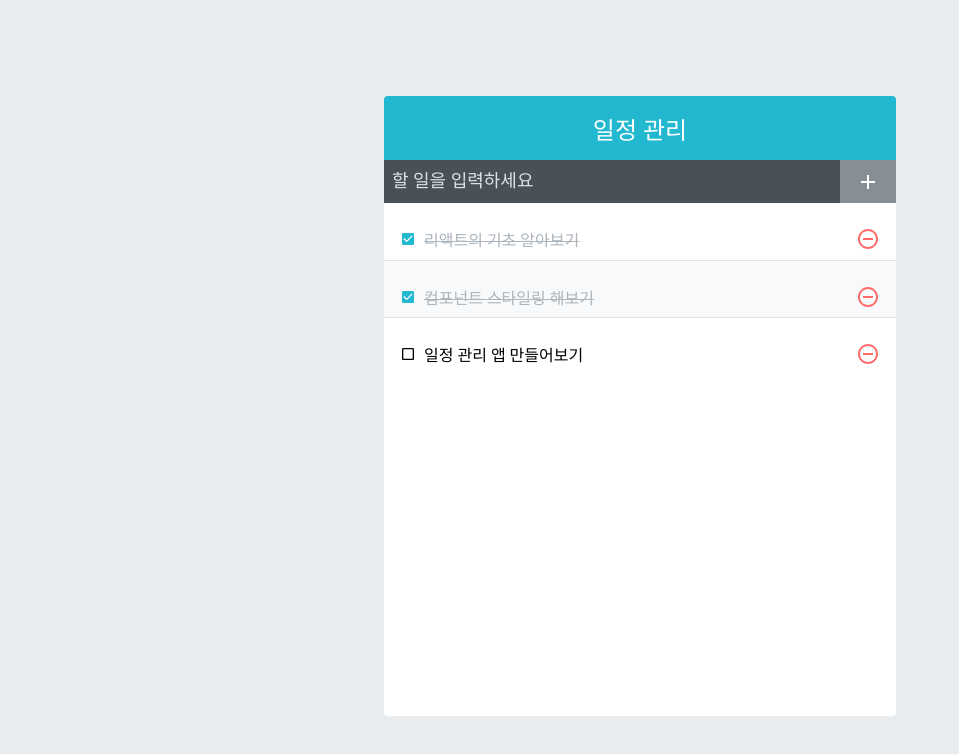
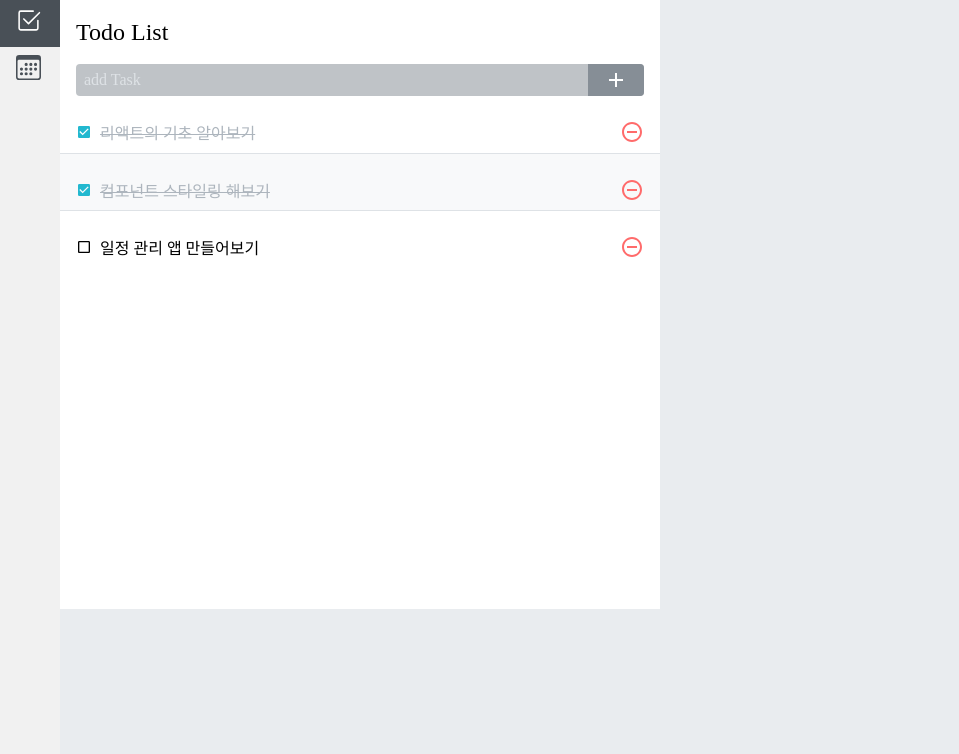
Before and after one commit to zerofe13/todo-app, a React (Create React App) app: page / in a window 1280 px wide. Shown: the top 754 px of the page, without its empty margins (0-959 px from the left). Built offline with nearby package versions, Linux system fonts and the light colour scheme; a web font is replaced by a local one.

Commit message:
style update

```diff
--- a/package.json
+++ b/package.json
@@ -9,9 +9,11 @@
     "classnames": "^2.3.1",
     "react": "^17.0.2",
     "react-dom": "^17.0.2",
-    "react-icons": "^4.2.0",
+    "react-icons": "^4.3.1",
+    "react-router-dom": "^5.3.0",
     "react-scripts": "4.0.3",
     "react-virtualized": "^9.22.3",
+    "styled-components": "^5.3.1",
     "web-vitals": "^1.0.1"
   },
   "scripts": {
--- a/src/App.js
+++ b/src/App.js
@@ -3,6 +3,7 @@ import React, { useCallback, useRef, useState } from 'react';
 import TodoTemplate from './components/TodoTemplate';
 import TodoInsert from './components/TodoInsert';
 import TodoList from './components/TodoList';
+import Menu from './components/Menu';
 
 const App = () => {
   const [todos, setTodos] = useState([
@@ -45,10 +46,13 @@ const App = () => {
     );
   }, []);
   return (
-    <TodoTemplate>
-      <TodoInsert onInsert={onInsert} />
-      <TodoList todos={todos} onRemove={onRemove} onToggle={onToggle} />
-    </TodoTemplate>
+    <>
+      <Menu />
+      <TodoTemplate>
+        <TodoInsert onInsert={onInsert} />
+        <TodoList todos={todos} onRemove={onRemove} onToggle={onToggle} />
+      </TodoTemplate>
+    </>
   );
 };
 
--- /dev/null
+++ b/src/components/Menu.js
@@ -0,0 +1,18 @@
+import React from 'react';
+import { Link } from 'react-router-dom';
+import { BsCheck2Square, BsCalendar3 } from 'react-icons/bs';
+import './Menu.scss';
+const Menu = () => {
+  return (
+    <ul className="VirticalNavBar">
+      <li>
+        <BsCheck2Square />
+      </li>
+      <li>
+        <BsCalendar3 />
+      </li>
+    </ul>
+  );
+};
+
+export default Menu;
--- /dev/null
+++ b/src/components/Menu.scss
@@ -0,0 +1,18 @@
+.VirticalNavBar {
+  list-style-type: none;
+  margin: 0;
+  padding: 0;
+  width: 60px;
+  height: 100%;
+  position: fixed;
+  background: #f1f1f1;
+  li {
+    font-size: 25px;
+    color: #495057;
+    padding: 8px 16px;
+    &:hover {
+      background-color: #495057;
+      color: white;
+    }
+  }
+}
--- a/src/components/TodoInsert.js
+++ b/src/components/TodoInsert.js
@@ -17,11 +17,7 @@ const TodoInsert = ({ onInsert }) => {
   );
   return (
     <form className="TodoInsert" onSubmit={onSubmit}>
-      <input
-        placeholder="할 일을 입력하세요"
-        value={value}
-        onChange={onChange}
-      />
+      <input placeholder="add Task" value={value} onChange={onChange} />
       <button type="submit">
         <MdAdd />
       </button>
--- a/src/components/TodoInsert.scss
+++ b/src/components/TodoInsert.scss
@@ -1,16 +1,20 @@
 .TodoInsert {
   display: flex;
-  background: #495057;
+  background: #bfc3c7;
+  margin-left: 1rem;
+  margin-right: 1rem;
+  border-radius: 4px;
   input {
     background: none;
     outline: none;
     border: none;
-    padding: 0.5rem;
-    font-size: 1.125rem;
+    padding: 0.25rem;
+    font-size: 1rem;
     font-family: 'EliceDigitalBaeum_Bold';
     line-height: 1.5;
     color: white;
     &::placeholder {
+      padding-left: 4px;
       color: #dee2e6;
     }
     flex: 1;
@@ -19,6 +23,7 @@
     background: none;
     outline: none;
     border: none;
+    border-radius: 0 4px 4px 0;
     background: #868e96;
     color: white;
     padding-left: 1rem;
@@ -29,7 +34,7 @@
     cursor: pointer;
     transition: 0.1s background ease-in;
     &:hover {
-      background: #adb5bd;
+      background: #bfc3c7;
     }
   }
 }
--- a/src/components/TodoList.js
+++ b/src/components/TodoList.js
@@ -22,7 +22,7 @@ const TodoList = ({ todos, onRemove, onToggle }) => {
   return (
     <List
       className="TodoList"
-      width={512}
+      width={600}
       height={513}
       rowCount={todos.length}
       rowHeight={57}
--- a/src/components/TodoTemplate.js
+++ b/src/components/TodoTemplate.js
@@ -4,7 +4,7 @@ import './TodoTemplate.scss';
 const TodoTemplate = ({ children }) => {
   return (
     <div className="TodoTemplate">
-      <div className="app-title">일정 관리</div>
+      <div className="app-title">Todo List</div>
       <div className="content">{children}</div>
     </div>
   );
--- a/src/components/TodoTemplate.scss
+++ b/src/components/TodoTemplate.scss
@@ -1,18 +1,17 @@
 .TodoTemplate {
-  width: 512px;
-  margin-left: auto;
+  width: 600px;
+  margin-left: 60px;
   margin-right: auto;
-  margin-top: 6rem;
-  border-radius: 4px;
   overflow: hidden;
   .app-title {
-    background: #22b8cf;
-    color: white;
+    background: white;
+    color: black;
     height: 4rem;
     font-size: 1.5rem;
     display: flex;
+    padding-left: 1rem;
     align-items: center;
-    justify-content: center;
+    justify-content: left;
     font-family: 'EliceDigitalBaeum_Bold';
   }
   .content {
```
Also changed, not shown: 1 other file (tests, documents, lock files or other folders).
